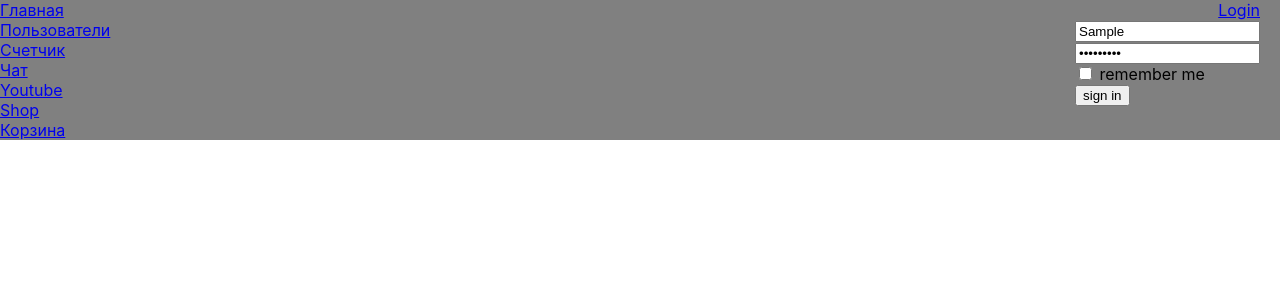
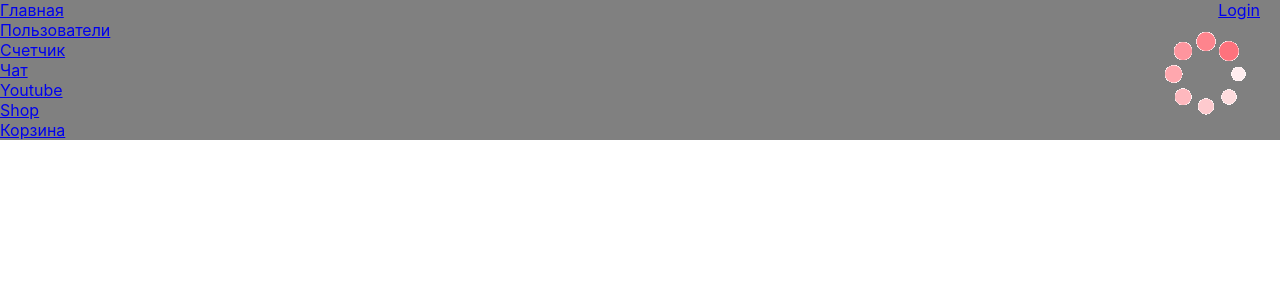
Before and after one commit to chatterbox777/Pet-Project, a React (Create React App) app: page /Login in a window 1280 px wide. Both pictures are taken after typing "Sample", "Sample123" into the empty fields and a click on the button "sign in". Shown: the top 300 px of the page. Built offline with nearby package versions, Linux system fonts and the light colour scheme; no server answers.

Commit message:
28
made preloader to login ( made new case in auth-reducer + new dispatch and new statetoprops (isAuthFetching)

```diff
--- a/src/App.js
+++ b/src/App.js
@@ -103,6 +103,8 @@ class App extends React.Component {
             id={this.props.id}
             photo={this.props.photo}
             loginPhoto={this.props.loginPhoto}
+            isFetchingAuth={this.props.isFetchingAuth}
+            fetchAuth={this.props.fetchAuth}
           />
         </div>
       </BrowserRouter>
@@ -127,6 +129,7 @@ const mapStateToProps = (state) => {
     id: state.authReducer.id,
     photo: state.authReducer.photo,
     basketItems: state.basketReducer.basketItems,
+    isFetchingAuth: state.authReducer.isFetching,
   };
 };
 
@@ -154,6 +157,7 @@ const mapDispatchToProps = (dispatch) => {
       dispatch({ type: "ADD_BASKET", e: e.persist(), id: id }),
     sortPriceAsc: () => dispatch({ type: "SORT_PRICE_ASC" }),
     sortPriceDesc: () => dispatch({ type: "SORT_PRICE_DESC" }),
+    fetchAuth: (boolean) => dispatch({ type: "FETCHING_AUTH", fetch: boolean }),
   };
 };
 
--- a/src/Components/Login/Login.jsx
+++ b/src/Components/Login/Login.jsx
@@ -49,6 +49,7 @@ class Login extends React.Component {
   render() {
     const onSubmit = (formData) => {
       console.log(formData);
+      this.props.fetchAuth(true);
       axios
         .post(
           `https://social-network.samuraijs.com/api/1.0/auth/login`,
@@ -80,6 +81,7 @@ class Login extends React.Component {
                 if (response.data.resultCode === 0) {
                   this.props.auth(response.data.data, true);
                 }
+                this.props.fetchAuth(false);
               });
           }
           return null;
@@ -122,6 +124,7 @@ class Login extends React.Component {
                     photo={this.props.photo}
                     loginPhoto={this.props.loginPhoto}
                     onSubmit={onSubmit}
+                    isFetchingAuth={this.props.isFetchingAuth}
                   />
                 )}
               />
--- a/src/Components/Login/LoginForm.jsx
+++ b/src/Components/Login/LoginForm.jsx
@@ -4,6 +4,7 @@ import { reduxForm, Field } from "redux-form";
 import { requiredField, maxLengthCreator } from "../../Validation/validator";
 import { InputLogin } from "../FormControls/inputLogin";
 import { InputPass } from "../FormControls/inputPassword";
+import preloader from "../../assets/loader.gif";
 
 const maxLength30 = maxLengthCreator(30);
 
@@ -12,6 +13,9 @@ const LoginForm = (props) => {
 
   return (
     <div className={classTags.align}>
+      {props.isFetchingAuth ? (
+        <img src={preloader} alt={"preloader"} />
+      ) : (
         <form onSubmit={handleSubmit} className={classTags.block} action="">
           <div>
             <Field
@@ -42,6 +46,7 @@ const LoginForm = (props) => {
             <button>sign in</button>
           </div>
         </form>
+      )}
     </div>
   );
 };
--- a/src/store/auth-reducer.js
+++ b/src/store/auth-reducer.js
@@ -22,7 +22,11 @@ export const authReducer = (state = initialState, action) => {
         ...state,
         photo: action.photo,
       };
-
+    case "FETCHING_AUTH":
+      return {
+        ...state,
+        isFetching: action.fetch,
+      };
     default:
       return state;
   }
```
Lines whose indentation alone changed are shown as unchanged.
